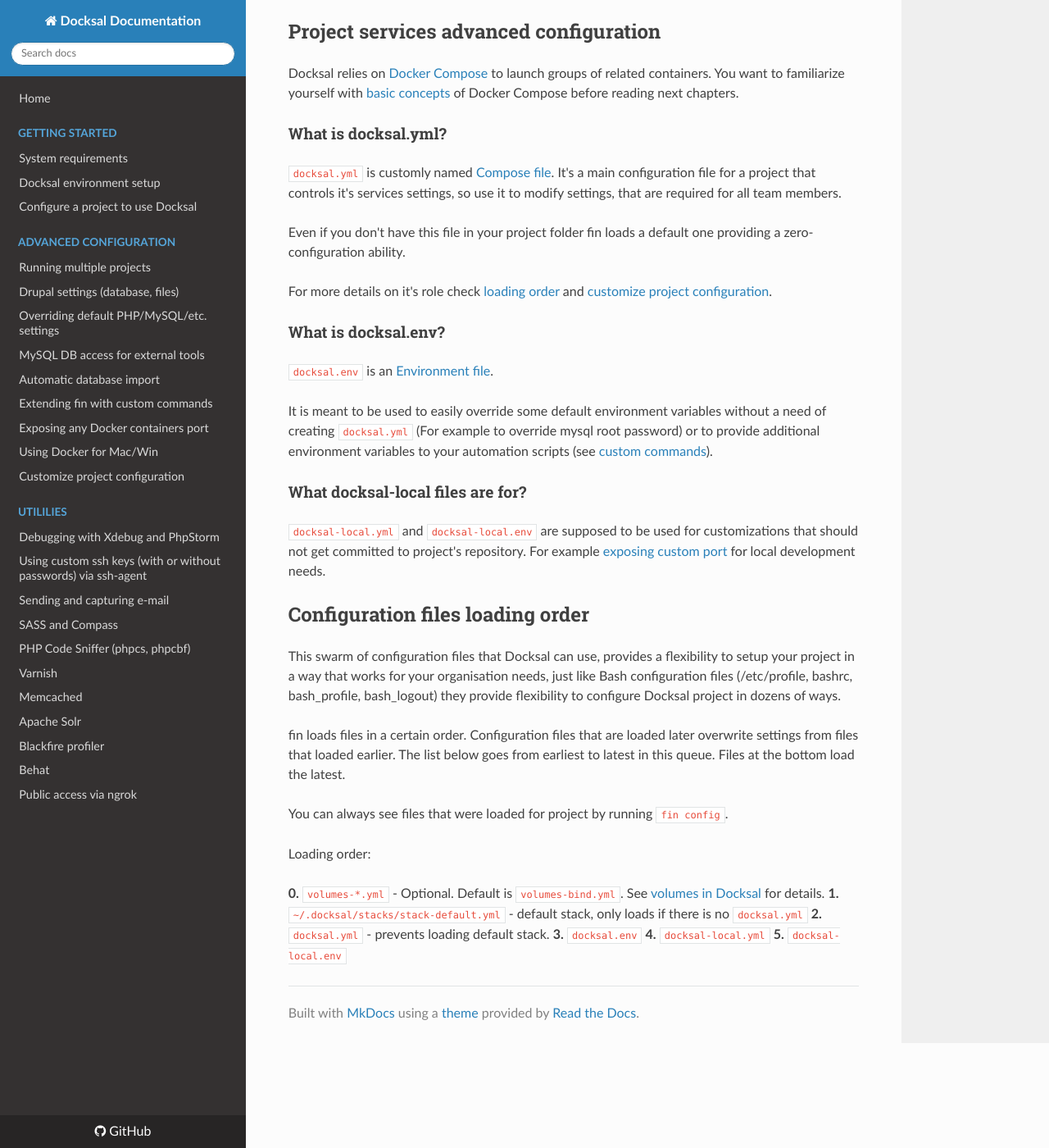
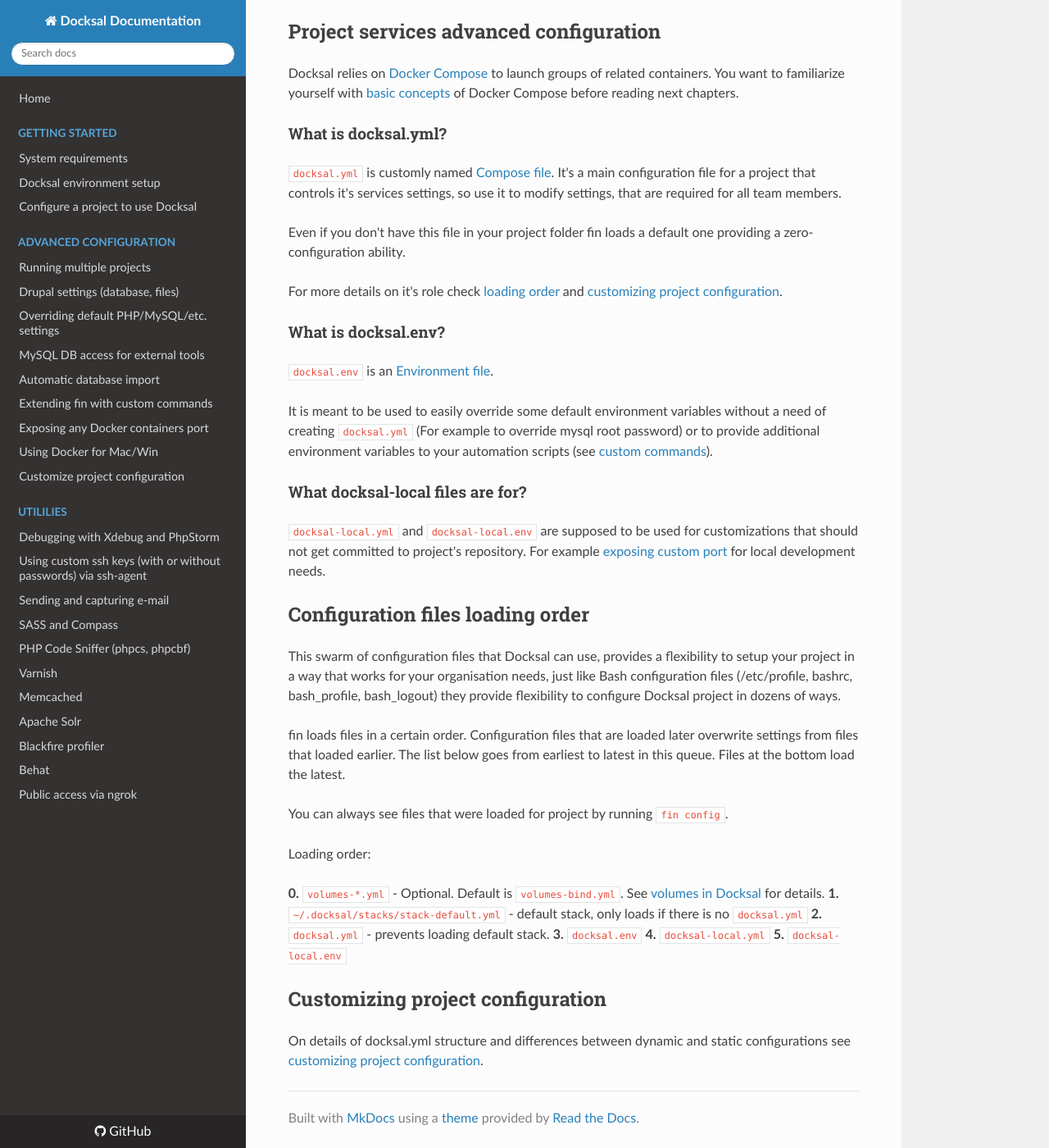
Before and after one commit to docksal/docksal, an MkDocs documentation site: the page built from docs/docksal-stack.md, in a window 1280 px wide and 1400 px high, scrolled down 1723 px. Shown: the whole window at 82% size. Built offline with MkDocs 1.6.1, drawn with Linux system fonts in a browser that asks for light colours; nearby versions of some CDN libraries; old or Windows-style settings are respelled for this version of MkDocs; some of the changed text lies outside the part shown.

Commit message:
Update docksal-stack.md

```diff
--- a/docs/docksal-stack.md
+++ b/docs/docksal-stack.md
@@ -63,7 +63,7 @@ Docksal's [CLI service](https://github.com/docksal/service-cli) provides an envi
 that is used by web service, Behat, mysql, drush and other tools, and provides reliable automation
 interface via `fin exec`.
 
-<a name="advanced-configuration"></a>
+<a name="understanding-configuration"></a>
 ## Project services advanced configuration
 
 Docksal relies on [Docker Compose](https://docs.docker.com/compose/) to launch groups of related containers.
@@ -79,7 +79,7 @@ modify settings, that are required for all team members.
 
 Even if you don't have this file in your project folder fin loads a default one providing a zero-configuration ability.
 
-For more details on it's role check [loading order](#loading-order) and [customize project configuration](project-customize.md).
+For more details on it's role check [loading order](#loading-order) and [customizing project configuration](project-customize.md).
 
 <a name="docksal-env"></a>
 ### What is docksal.env?
@@ -118,3 +118,7 @@ Loading order:
 **3.** `docksal.env`
 **4.** `docksal-local.yml`
 **5.** `docksal-local.env`
+
+## Customizing project configuration
+
+On details of docksal.yml structure and differences between dynamic and static configurations see [customizing project configuration](project-customize.md).
```
Also changed, not shown: other parts of docs/docksal-stack.md (+1 -1 lines).
